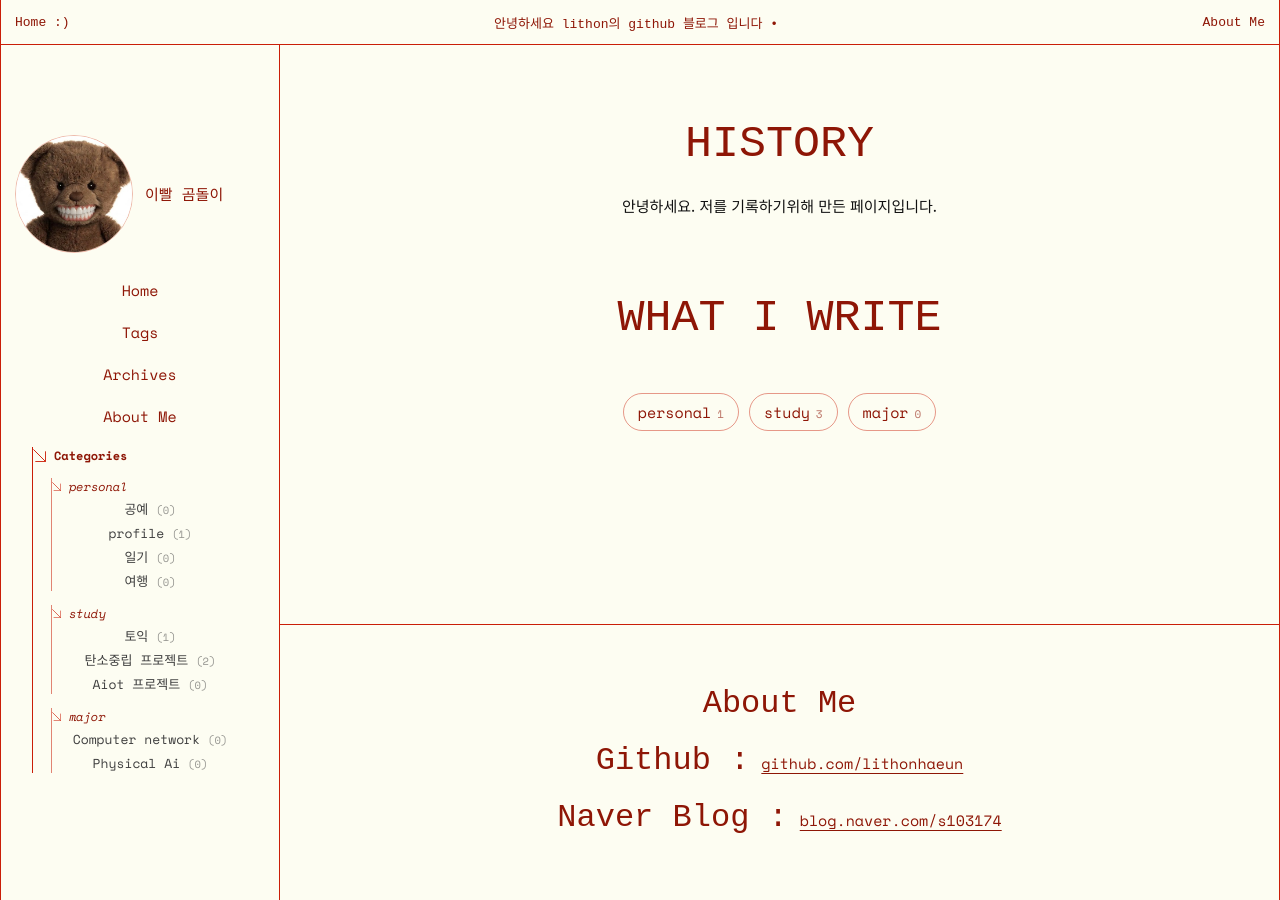
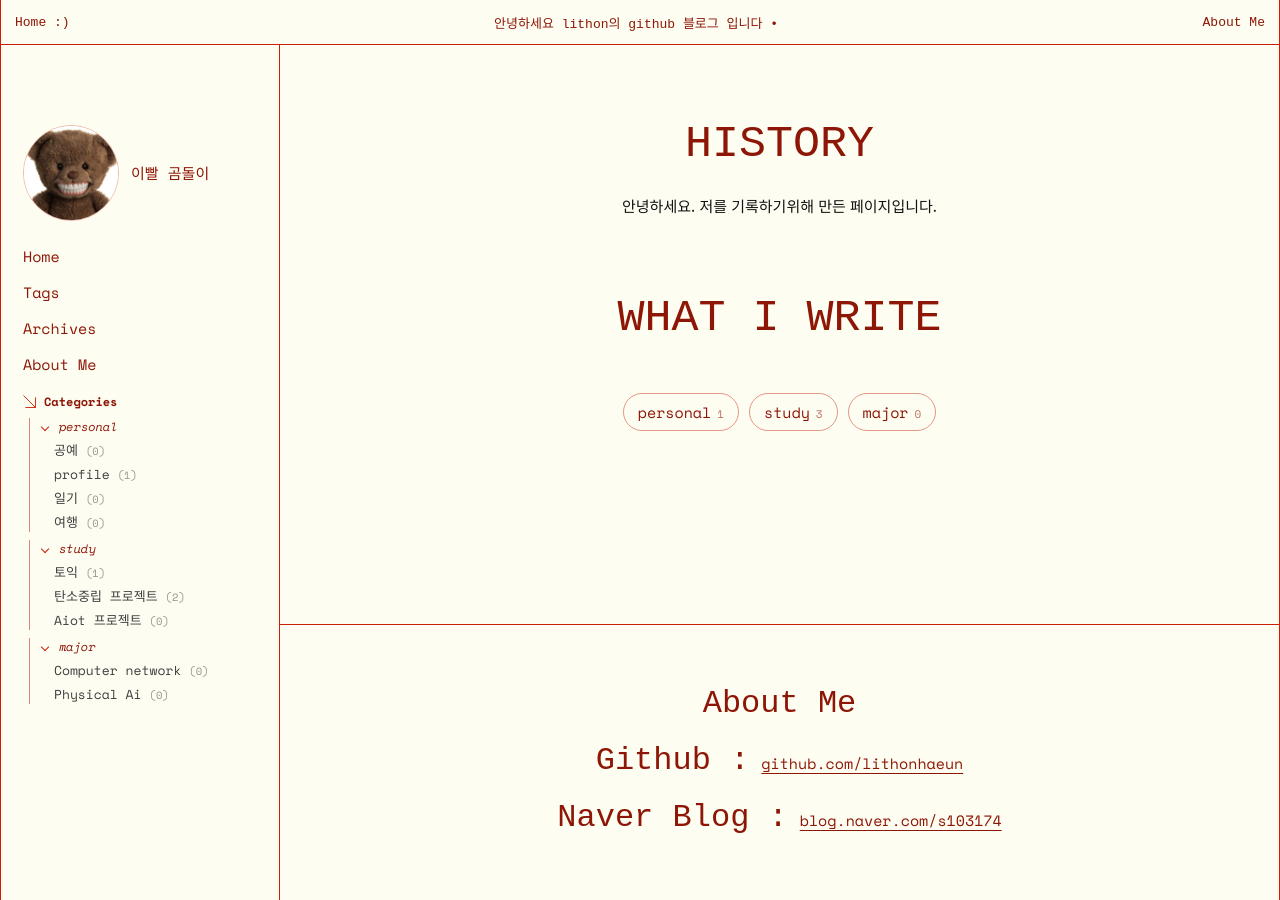
Before and after one commit to lithonhaeun/lithonhaeun.github.io, a Jekyll site: the page built from about.html, in a window 1280 px wide. Built offline with Jekyll 4.4.1, drawn with Linux system fonts in a browser that asks for light colours; some web fonts are replaced.

Commit message:
사이드바 왼쪽 정렬, 카테고리 토글

```diff
--- a/_includes/sidebar.html
+++ b/_includes/sidebar.html
@@ -14,11 +14,16 @@
       {%- for cat in site.data.categories -%}
       {%- assign cat_posts = site.posts | where_exp: "p", "p.categories[0] == cat.id" -%}
       {% include cat-subs.html cat=cat %}
-      <div class="tree__cat">
-        <a class="tree__label{% if cur_cat == cat.id %} is-on{% endif %}" href="{{ '/category/' | append: cat.id | append: '/' | relative_url }}"><svg class="arr" viewBox="0 0 28 28" aria-hidden="true"><path d="M1 1L27 27M27 5V27H5"/></svg>{{ cat.id }}</a>
-        {%- for sub_name in sub_names -%}{%- assign sub_size = cat_posts | where_exp: "p", "p.categories[1] == sub_name" | size -%}
-        <a class="tree__sub{% if cur_cat == cat.id and page.categories[1] == sub_name %} is-on{% endif %}" href="{{ '/category/' | append: cat.id | append: '/' | relative_url }}#{{ sub_name | slugify }}">{{ sub_name }} <span class="tree__n">({{ sub_size }})</span></a>
-        {%- endfor -%}
+      <div class="tree__cat" data-cat="{{ cat.id }}">
+        <div class="tree__head">
+          <button type="button" class="tree__toggle" aria-expanded="true" aria-controls="subs-{{ cat.id }}" aria-label="{{ cat.id }} 태그 접기/펼치기"><span class="chev" aria-hidden="true"></span></button>
+          <a class="tree__label{% if cur_cat == cat.id %} is-on{% endif %}" href="{{ '/category/' | append: cat.id | append: '/' | relative_url }}">{{ cat.id }}</a>
+        </div>
+        <div class="tree__subs" id="subs-{{ cat.id }}">
+          {%- for sub_name in sub_names -%}{%- assign sub_size = cat_posts | where_exp: "p", "p.categories[1] == sub_name" | size -%}
+          <a class="tree__sub{% if cur_cat == cat.id and page.categories[1] == sub_name %} is-on{% endif %}" href="{{ '/category/' | append: cat.id | append: '/' | relative_url }}#{{ sub_name | slugify }}">{{ sub_name }} <span class="tree__n">({{ sub_size }})</span></a>
+          {%- endfor -%}
+        </div>
       </div>
       {%- endfor -%}
     </div>
--- a/assets/css/style.css
+++ b/assets/css/style.css
@@ -117,20 +117,25 @@ button{font:inherit;color:inherit;background:none;border:0;padding:0;cursor:poin
 
 /* ───── sidebar layout ───── */
 .with-sidebar{display:flex;max-width:1280px;margin:0 auto;min-height:calc(100vh - 45px)}
-.sidebar{width:280px;flex-shrink:0;border-left:1px solid var(--red);border-right:1px solid var(--red);padding:90px 0 40px;display:flex;flex-direction:column;align-items:center;gap:26px}
-.profile{width:100%;display:flex;align-items:center;gap:12px;padding-left:14px}
-.profile img{width:118px;height:118px;border-radius:50%;object-fit:cover;border:1px solid rgba(202,30,8,.3)}
+.sidebar{width:280px;flex-shrink:0;border-left:1px solid var(--red);border-right:1px solid var(--red);padding:80px 22px 40px;display:flex;flex-direction:column;align-items:stretch;gap:24px}
+.profile{display:flex;align-items:center;gap:12px}
+.profile img{width:96px;height:96px;border-radius:50%;object-fit:cover;border:1px solid rgba(202,30,8,.3);flex-shrink:0}
 .profile span{font-size:15px}
-.sidebar__nav{display:flex;flex-direction:column;align-items:center;gap:20px;font-size:15px}
+.sidebar__nav{display:flex;flex-direction:column;align-items:stretch;gap:14px;font-size:15px}
 .sidebar__nav>a:hover,.tree a:hover{opacity:.7}
-.tree{width:216px;border-left:1px solid var(--red);display:flex;flex-direction:column;gap:14px}
+.tree{display:flex;flex-direction:column;gap:8px;margin-top:4px}
 .tree__root{display:flex;align-items:center;gap:8px;font-weight:700;font-size:12px}
 .arr{width:13px;height:13px;fill:none;stroke:var(--red);stroke-width:2;flex-shrink:0}
-.tree__cat{margin-left:18px;border-left:1px solid rgba(202,30,8,.54);display:flex;flex-direction:column;gap:4px}
-.tree__label{display:flex;align-items:center;gap:8px;font-style:italic;font-size:12px}
-.tree__label .arr{width:9px;height:9px}
+.tree__cat{margin-left:6px;padding-left:10px;border-left:1px solid rgba(202,30,8,.54);display:flex;flex-direction:column;gap:5px}
+.tree__head{display:flex;align-items:center;gap:6px}
+.tree__toggle{display:flex;align-items:center;justify-content:center;width:16px;height:16px;flex-shrink:0;margin-left:-3px}
+.chev{width:6px;height:6px;border-right:1.4px solid var(--red);border-bottom:1.4px solid var(--red);transform:rotate(45deg);transition:transform .25s}
+.tree__cat.is-closed .chev{transform:rotate(-45deg)}
+.tree__label{font-style:italic;font-size:12px}
 .tree__label.is-on{font-weight:700}
-.tree__sub{text-align:center;font-size:13px;color:#3f3f3f;white-space:nowrap;overflow:hidden;text-overflow:ellipsis}
+.tree__subs{overflow:hidden;display:flex;flex-direction:column;gap:4px;padding-left:14px}
+.tree__cat.is-closed .tree__subs{display:none}
+.tree__sub{text-align:left;font-size:13px;color:#3f3f3f;white-space:nowrap;overflow:hidden;text-overflow:ellipsis}
 .tree__sub.is-on{color:var(--ink);font-weight:700}
 .tree__n{font-size:10.5px;opacity:.55}
 .main{flex:1;min-width:0;display:flex;flex-direction:column;border-right:1px solid var(--red)}
@@ -249,8 +254,8 @@ img.postnav__thumb{transition:transform .3s}
 /* ───── responsive ───── */
 @media (max-width:1000px){
   .with-sidebar{flex-direction:column}
-  .sidebar{width:auto;border-right:1px solid var(--red);border-bottom:1px solid var(--red);padding:24px 16px;flex-direction:row;flex-wrap:wrap;align-items:flex-start;justify-content:center}
-  .profile{width:auto;padding:0}
+  .sidebar{width:auto;border-right:1px solid var(--red);border-bottom:1px solid var(--red);padding:24px 20px;flex-direction:row;flex-wrap:wrap;align-items:flex-start;justify-content:flex-start;gap:20px 32px}
+  .profile{width:auto}
   .profile img{width:64px;height:64px}
   .main{border-left:1px solid var(--red)}
   .postnav{grid-template-columns:1fr 1fr}
--- a/assets/js/main.js
+++ b/assets/js/main.js
@@ -112,3 +112,57 @@
     });
   });
 })();
+
+// 사이드바: 카테고리를 눌러서 접고 펴기 (상태는 기억돼요)
+(function () {
+  var cats = document.querySelectorAll('.tree__cat');
+  if (!cats.length) return;
+  var KEY = 'sidebar-closed';
+  var closed = {};
+  try { closed = JSON.parse(localStorage.getItem(KEY) || '{}') || {}; } catch (e) { closed = {}; }
+  var reduce = window.matchMedia && window.matchMedia('(prefers-reduced-motion: reduce)').matches;
+
+  function save() { try { localStorage.setItem(KEY, JSON.stringify(closed)); } catch (e) {} }
+
+  cats.forEach(function (cat) {
+    var id = cat.getAttribute('data-cat');
+    var btn = cat.querySelector('.tree__toggle');
+    var panel = cat.querySelector('.tree__subs');
+    if (!btn || !panel) return;
+
+    if (closed[id]) {
+      cat.classList.add('is-closed');
+      btn.setAttribute('aria-expanded', 'false');
+    }
+
+    btn.addEventListener('click', function () {
+      var isClosed = cat.classList.contains('is-closed');
+
+      if (isClosed) {
+        cat.classList.remove('is-closed');
+        btn.setAttribute('aria-expanded', 'true');
+        delete closed[id];
+        if (!reduce && panel.animate) {
+          panel.animate(
+            [{ height: '0px', opacity: 0 }, { height: panel.scrollHeight + 'px', opacity: 1 }],
+            { duration: 260, easing: 'cubic-bezier(.2,.7,.2,1)' }
+          );
+        }
+      } else {
+        var h = panel.scrollHeight;
+        closed[id] = 1;
+        btn.setAttribute('aria-expanded', 'false');
+        if (!reduce && panel.animate) {
+          var an = panel.animate(
+            [{ height: h + 'px', opacity: 1 }, { height: '0px', opacity: 0 }],
+            { duration: 240, easing: 'cubic-bezier(.2,.7,.2,1)' }
+          );
+          an.onfinish = function () { cat.classList.add('is-closed'); };
+        } else {
+          cat.classList.add('is-closed');
+        }
+      }
+      save();
+    });
+  });
+})();
```
Also changed, not shown: 1 other file.
